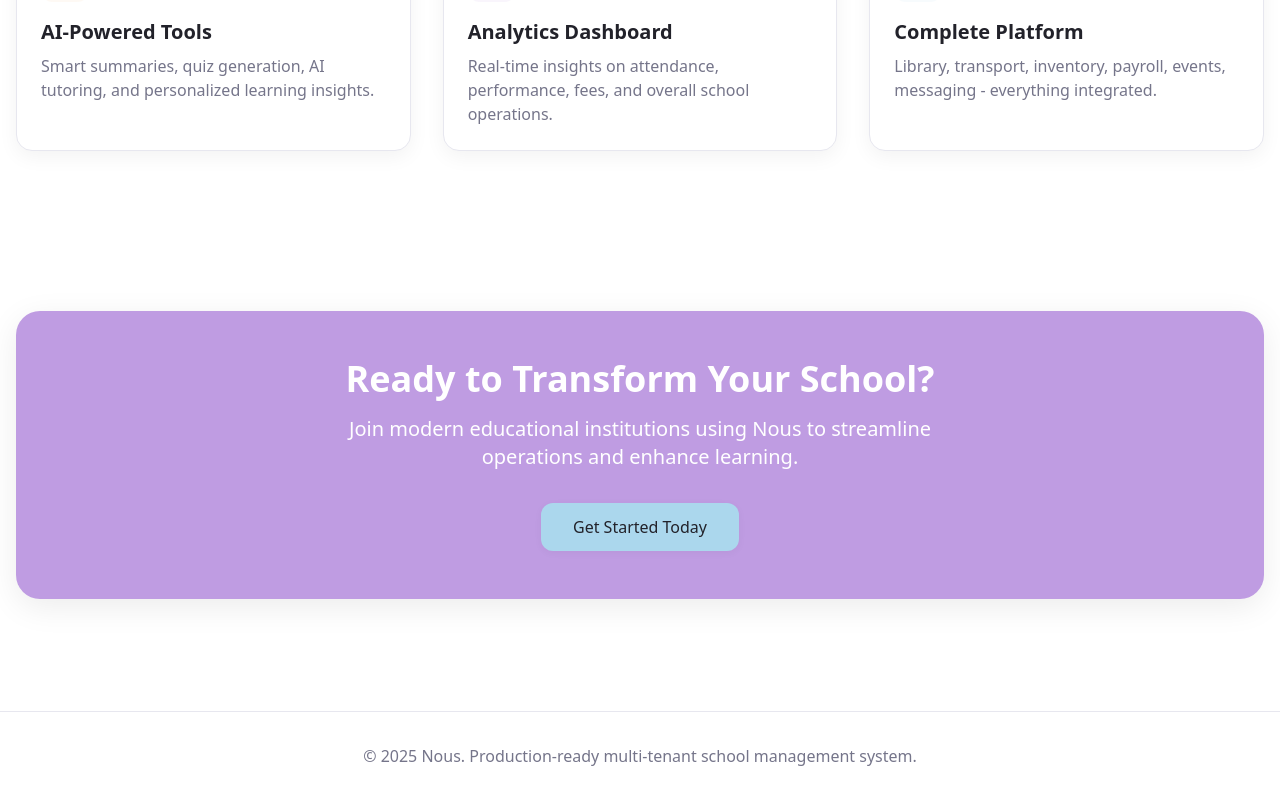
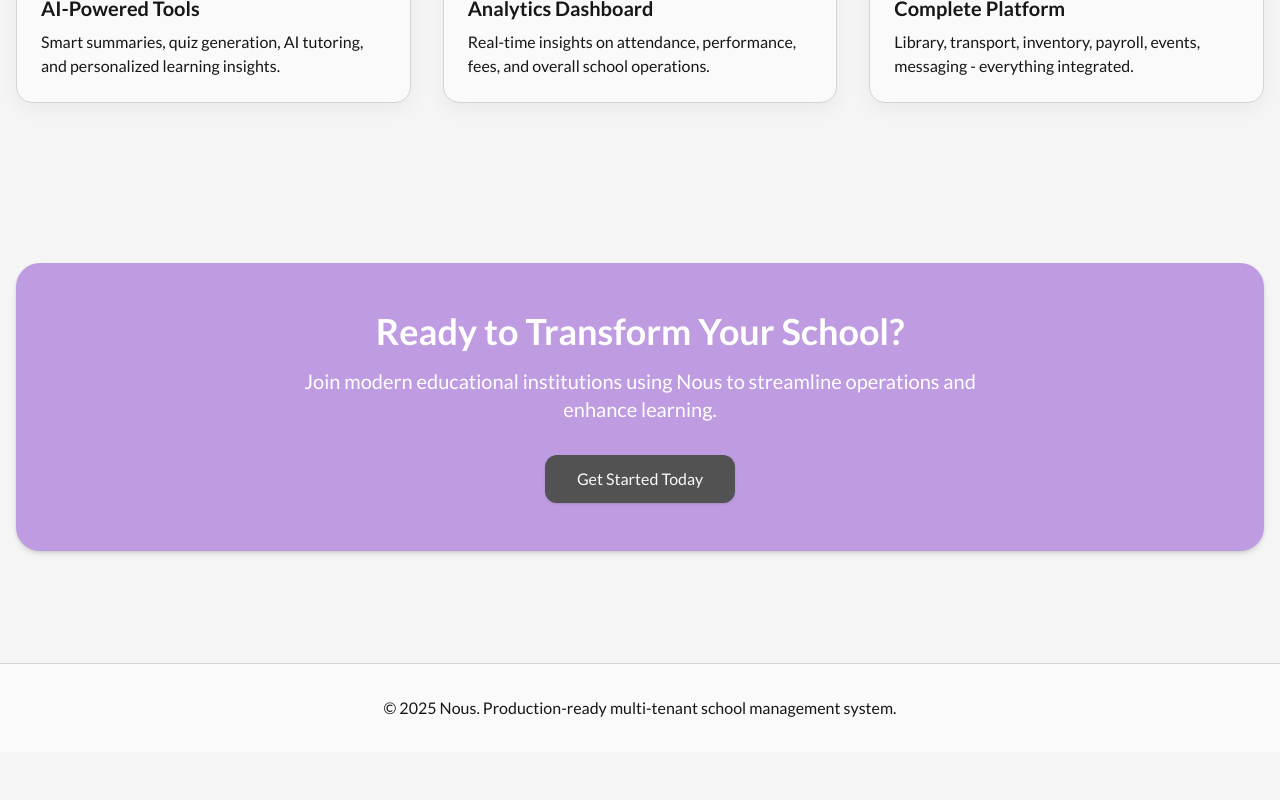
Before and after one commit to NousStudents/NousStudets, a React (Vite) app: page / in a window 1280 px wide. Shown: the part 1065-1865 px from the top of the page. After the commit the page ends 1817 px from the top, so only its background shows below. Built offline with nearby package versions, Linux system fonts and the light colour scheme.

Commit message:
Applied theme Tide
Applied theme in Lovable

```diff
--- a/src/index.css
+++ b/src/index.css
@@ -1,3 +1,6 @@
+@import url("https://fonts.googleapis.com/css2?family=Lato:wght@400;700&display=swap");
+@import url("https://fonts.googleapis.com/css2?family=EB+Garamond:wght@400;500;600;700&display=swap");
+@import url("https://fonts.googleapis.com/css2?family=Fira+Code:wght@400;700&display=swap");
 @tailwind base;
 @tailwind components;
 @tailwind utilities;
@@ -9,23 +12,23 @@ All colors MUST be HSL.
 @layer base {
   :root {
     /* Clean Modern Theme - Pure White Background with Soft Pastels */
-    --background: 0 0% 100%;  /* Pure white */
-    --foreground: 240 10% 15%;  /* Dark text for strong contrast */
+    --background: 0 0% 96%;  /* Pure white */
+    --foreground: 0 0% 9%;  /* Dark text for strong contrast */
 
-    --card: 0 0% 100%;  /* Pure white cards */
-    --card-foreground: 240 10% 15%;
+    --card: 0 0% 98%;  /* Pure white cards */
+    --card-foreground: 0 0% 9%;
 
-    --popover: 0 0% 100%;
-    --popover-foreground: 240 10% 15%;
+    --popover: 0 0% 89%;
+    --popover-foreground: 0 0% 9%;
 
     /* Primary: Soft Lavender Purple */
-    --primary: 270 55% 75%;  /* Gentle pastel purple */
-    --primary-foreground: 0 0% 100%;
+    --primary: 243 75% 58%;  /* Gentle pastel purple */
+    --primary-foreground: 225 100% 96%;
     --primary-hover: 270 60% 70%;
 
     /* Secondary: Soft Sky Blue */
-    --secondary: 200 65% 80%;  /* Gentle pastel blue */
-    --secondary-foreground: 240 10% 15%;
+    --secondary: 0 0% 32%;  /* Gentle pastel blue */
+    --secondary-foreground: 0 0% 98%;
 
     /* Pastel Color Spectrum */
     --pastel-pink: 340 70% 85%;  /* Gentle soft pink */
@@ -54,25 +57,25 @@ All colors MUST be HSL.
     --warning: 30 80% 77%;  /* Gentle soft peach */
     --warning-foreground: 30 35% 25%;
 
-    --muted: 240 15% 96%;  /* Very light gray */
-    --muted-foreground: 240 8% 50%;
+    --muted: 0 0% 63%;  /* Very light gray */
+    --muted-foreground: 0 0% 9%;
 
-    --accent: 340 70% 85%;  /* Gentle pastel pink accent */
-    --accent-foreground: 340 35% 25%;
+    --accent: 250 100% 97%;  /* Gentle pastel pink accent */
+    --accent-foreground: 258 89% 66%;
 
-    --destructive: 0 65% 80%;  /* Gentle soft red */
-    --destructive-foreground: 0 0% 100%;
+    --destructive: 0 72% 50%;  /* Gentle soft red */
+    --destructive-foreground: 0 85% 97%;
 
-    --border: 240 20% 92%;  /* Soft light border */
-    --input: 240 20% 98%;  /* Very light input background */
-    --ring: 270 55% 75%;  /* Gentle pastel purple focus ring */
+    --border: 0 0% 83%;  /* Soft light border */
+    --input: 0 0% 83%;  /* Very light input background */
+    --ring: 243 75% 58%;  /* Gentle pastel purple focus ring */
 
-    --radius: 1.5rem;  /* Extra rounded corners for softer look */
+    --radius: 1.25rem;  /* Extra rounded corners for softer look */
 
     /* Clean Soft Shadows */
-    --shadow-sm: 0 2px 8px rgba(0, 0, 0, 0.04);
-    --shadow-md: 0 4px 16px rgba(0, 0, 0, 0.06);
-    --shadow-lg: 0 8px 32px rgba(0, 0, 0, 0.08);
+    --shadow-sm: 0 1px 3px 0px hsl(0 0% 0% / 0.1), 0 1px 2px -1px hsl(0 0% 0% / 0.1);
+    --shadow-md: 0 1px 3px 0px hsl(0 0% 0% / 0.1), 0 2px 4px -1px hsl(0 0% 0% / 0.1);
+    --shadow-lg: 0 1px 3px 0px hsl(0 0% 0% / 0.1), 0 4px 6px -1px hsl(0 0% 0% / 0.1);
     --shadow-card: 0 6px 20px rgba(0, 0, 0, 0.05);
     --shadow-hover: 0 12px 40px rgba(0, 0, 0, 0.1);
 
@@ -80,24 +83,47 @@ All colors MUST be HSL.
     --transition-smooth: all 0.35s cubic-bezier(0.4, 0, 0.2, 1);
     --transition-bounce: all 0.5s cubic-bezier(0.68, -0.55, 0.265, 1.55);
     --transition-spring: all 0.6s cubic-bezier(0.34, 1.56, 0.64, 1);
+    --chart-1: 234 89% 73%;
+    --chart-2: 255 91% 76%;
+    --chart-3: 270 95% 75%;
+    --chart-4: 238 83% 66%;
+    --chart-5: 0 0% 45%;
+    --sidebar: 0 0% 98%;
+    --sidebar-foreground: 0 0% 9%;
+    --sidebar-primary: 243 75% 58%;
+    --sidebar-primary-foreground: 225 100% 96%;
+    --sidebar-accent: 0 0% 32%;
+    --sidebar-accent-foreground: 0 0% 98%;
+    --sidebar-border: 0 0% 83%;
+    --sidebar-ring: 243 75% 58%;
+    --font-sans: 'Lato', ui-sans-serif, system-ui, -apple-system, BlinkMacSystemFont, 'Segoe UI', Roboto, 'Helvetica Neue', Arial, 'Noto Sans', sans-serif;
+    --font-serif: 'EB Garamond', ui-serif, Georgia, Cambria, 'Times New Roman', Times, serif;
+    --font-mono: 'Fira Code', ui-monospace, SFMono-Regular, Menlo, Monaco, Consolas, 'Liberation Mono', 'Courier New', monospace;
+    --shadow-2xs: 0 1px 3px 0px hsl(0 0% 0% / 0.05);
+    --shadow-xs: 0 1px 3px 0px hsl(0 0% 0% / 0.05);
+    --shadow: 0 1px 3px 0px hsl(0 0% 0% / 0.1), 0 1px 2px -1px hsl(0 0% 0% / 0.1);
+    --shadow-xl: 0 1px 3px 0px hsl(0 0% 0% / 0.1), 0 8px 10px -1px hsl(0 0% 0% / 0.1);
+    --shadow-2xl: 0 1px 3px 0px hsl(0 0% 0% / 0.25);
+    --tracking-normal: 0em;
+    --spacing: 0.25rem;
   }
 
   .dark {
-    --background: 0 0% 5%;  /* Pure black/very dark gray */
-    --foreground: 0 0% 95%;  /* Pure white text */
+    --background: 0 0% 9%;  /* Pure black/very dark gray */
+    --foreground: 0 0% 98%;  /* Pure white text */
 
-    --card: 0 0% 10%;  /* Very dark card */
-    --card-foreground: 0 0% 95%;
+    --card: 0 0% 14%;  /* Very dark card */
+    --card-foreground: 0 0% 98%;
 
-    --popover: 0 0% 10%;
-    --popover-foreground: 0 0% 95%;
+    --popover: 0 0% 25%;
+    --popover-foreground: 0 0% 98%;
 
-    --primary: 270 45% 65%;  /* Subtle pastel purple */
-    --primary-foreground: 0 0% 100%;
+    --primary: 234 89% 73%;  /* Subtle pastel purple */
+    --primary-foreground: 243 47% 20%;
     --primary-hover: 270 50% 70%;
 
-    --secondary: 200 40% 60%;  /* Subtle pastel blue */
-    --secondary-foreground: 0 0% 100%;
+    --secondary: 0 0% 45%;  /* Subtle pastel blue */
+    --secondary-foreground: 0 0% 98%;
 
     /* Dark Mode Subtle Pastels */
     --pastel-pink: 340 40% 60%;
@@ -124,18 +150,18 @@ All colors MUST be HSL.
     --warning: 30 50% 60%;  /* Subtle peach */
     --warning-foreground: 0 0% 100%;
 
-    --muted: 0 0% 20%;  /* Dark gray */
-    --muted-foreground: 0 0% 70%;
+    --muted: 0 0% 45%;  /* Dark gray */
+    --muted-foreground: 0 0% 98%;
 
-    --accent: 340 40% 60%;  /* Subtle pink */
-    --accent-foreground: 0 0% 100%;
+    --accent: 261 72% 22%;  /* Subtle pink */
+    --accent-foreground: 255 91% 76%;
 
-    --destructive: 0 45% 60%;
-    --destructive-foreground: 0 0% 100%;
+    --destructive: 0 84% 60%;
+    --destructive-foreground: 0 85% 97%;
 
-    --border: 0 0% 20%;
-    --input: 0 0% 15%;
-    --ring: 270 45% 65%;
+    --border: 0 0% 32%;
+    --input: 0 0% 32%;
+    --ring: 234 89% 73%;
 
     --gradient-primary: linear-gradient(135deg, hsl(270 45% 65%) 0%, hsl(200 40% 60%) 100%);
     --gradient-hero: linear-gradient(180deg, hsl(0 0% 5%) 0%, hsl(0 0% 10%) 100%);
@@ -143,6 +169,27 @@ All colors MUST be HSL.
     --gradient-blue-purple: linear-gradient(135deg, hsl(200 40% 60%) 0%, hsl(270 45% 65%) 100%);
     --gradient-pink-yellow: linear-gradient(135deg, hsl(340 40% 60%) 0%, hsl(45 50% 60%) 100%);
     --gradient-green-blue: linear-gradient(135deg, hsl(150 35% 55%) 0%, hsl(200 40% 60%) 100%);
+    --chart-1: 229 93% 81%;
+    --chart-2: 252 94% 85%;
+    --chart-3: 269 97% 85%;
+    --chart-4: 234 89% 73%;
+    --chart-5: 0 0% 45%;
+    --sidebar: 0 0% 14%;
+    --sidebar-foreground: 0 0% 98%;
+    --sidebar-primary: 234 89% 73%;
+    --sidebar-primary-foreground: 243 47% 20%;
+    --sidebar-accent: 255 91% 76%;
+    --sidebar-accent-foreground: 261 72% 22%;
+    --sidebar-border: 0 0% 32%;
+    --sidebar-ring: 234 89% 73%;
+    --shadow-2xs: 0 1px 3px 0px hsl(0 0% 0% / 0.05);
+    --shadow-xs: 0 1px 3px 0px hsl(0 0% 0% / 0.05);
+    --shadow-sm: 0 1px 3px 0px hsl(0 0% 0% / 0.1), 0 1px 2px -1px hsl(0 0% 0% / 0.1);
+    --shadow: 0 1px 3px 0px hsl(0 0% 0% / 0.1), 0 1px 2px -1px hsl(0 0% 0% / 0.1);
+    --shadow-md: 0 1px 3px 0px hsl(0 0% 0% / 0.1), 0 2px 4px -1px hsl(0 0% 0% / 0.1);
+    --shadow-lg: 0 1px 3px 0px hsl(0 0% 0% / 0.1), 0 4px 6px -1px hsl(0 0% 0% / 0.1);
+    --shadow-xl: 0 1px 3px 0px hsl(0 0% 0% / 0.1), 0 8px 10px -1px hsl(0 0% 0% / 0.1);
+    --shadow-2xl: 0 1px 3px 0px hsl(0 0% 0% / 0.25);
   }
 }
 
--- a/tailwind.config.ts
+++ b/tailwind.config.ts
@@ -7,137 +7,228 @@ export default {
   theme: {
   	container: {
   		center: true,
-      padding: "2rem",
+  		padding: '2rem',
   		screens: {
-        "2xl": "1400px",
-      },
+  			'2xl': '1400px'
+  		}
   	},
   	extend: {
   		colors: {
-        border: "hsl(var(--border))",
-        input: "hsl(var(--input))",
-        ring: "hsl(var(--ring))",
-        background: "hsl(var(--background))",
-        foreground: "hsl(var(--foreground))",
+  			border: 'hsl(var(--border))',
+  			input: 'hsl(var(--input))',
+  			ring: 'hsl(var(--ring))',
+  			background: 'hsl(var(--background))',
+  			foreground: 'hsl(var(--foreground))',
   			primary: {
-          DEFAULT: "hsl(var(--primary))",
-          foreground: "hsl(var(--primary-foreground))",
-          hover: "hsl(var(--primary-hover))",
+  				DEFAULT: 'hsl(var(--primary))',
+  				foreground: 'hsl(var(--primary-foreground))',
+  				hover: 'hsl(var(--primary-hover))'
   			},
   			secondary: {
-          DEFAULT: "hsl(var(--secondary))",
-          foreground: "hsl(var(--secondary-foreground))",
+  				DEFAULT: 'hsl(var(--secondary))',
+  				foreground: 'hsl(var(--secondary-foreground))'
   			},
   			pastel: {
-          pink: "hsl(var(--pastel-pink))",
-          "pink-foreground": "hsl(var(--pastel-pink-foreground))",
-          blue: "hsl(var(--pastel-blue))",
-          "blue-foreground": "hsl(var(--pastel-blue-foreground))",
-          purple: "hsl(var(--pastel-purple))",
-          "purple-foreground": "hsl(var(--pastel-purple-foreground))",
-          green: "hsl(var(--pastel-green))",
-          "green-foreground": "hsl(var(--pastel-green-foreground))",
-          yellow: "hsl(var(--pastel-yellow))",
-          "yellow-foreground": "hsl(var(--pastel-yellow-foreground))",
-          coral: "hsl(var(--pastel-coral))",
-          "coral-foreground": "hsl(var(--pastel-coral-foreground))",
+  				pink: 'hsl(var(--pastel-pink))',
+  				'pink-foreground': 'hsl(var(--pastel-pink-foreground))',
+  				blue: 'hsl(var(--pastel-blue))',
+  				'blue-foreground': 'hsl(var(--pastel-blue-foreground))',
+  				purple: 'hsl(var(--pastel-purple))',
+  				'purple-foreground': 'hsl(var(--pastel-purple-foreground))',
+  				green: 'hsl(var(--pastel-green))',
+  				'green-foreground': 'hsl(var(--pastel-green-foreground))',
+  				yellow: 'hsl(var(--pastel-yellow))',
+  				'yellow-foreground': 'hsl(var(--pastel-yellow-foreground))',
+  				coral: 'hsl(var(--pastel-coral))',
+  				'coral-foreground': 'hsl(var(--pastel-coral-foreground))'
   			},
   			success: {
-          DEFAULT: "hsl(var(--success))",
-          foreground: "hsl(var(--success-foreground))",
+  				DEFAULT: 'hsl(var(--success))',
+  				foreground: 'hsl(var(--success-foreground))'
   			},
   			warning: {
-          DEFAULT: "hsl(var(--warning))",
-          foreground: "hsl(var(--warning-foreground))",
+  				DEFAULT: 'hsl(var(--warning))',
+  				foreground: 'hsl(var(--warning-foreground))'
   			},
   			destructive: {
-          DEFAULT: "hsl(var(--destructive))",
-          foreground: "hsl(var(--destructive-foreground))",
+  				DEFAULT: 'hsl(var(--destructive))',
+  				foreground: 'hsl(var(--destructive-foreground))'
   			},
   			muted: {
-          DEFAULT: "hsl(var(--muted))",
-          foreground: "hsl(var(--muted-foreground))",
+  				DEFAULT: 'hsl(var(--muted))',
+  				foreground: 'hsl(var(--muted-foreground))'
   			},
   			accent: {
-          DEFAULT: "hsl(var(--accent))",
-          foreground: "hsl(var(--accent-foreground))",
+  				DEFAULT: 'hsl(var(--accent))',
+  				foreground: 'hsl(var(--accent-foreground))'
   			},
   			popover: {
-          DEFAULT: "hsl(var(--popover))",
-          foreground: "hsl(var(--popover-foreground))",
+  				DEFAULT: 'hsl(var(--popover))',
+  				foreground: 'hsl(var(--popover-foreground))'
   			},
   			card: {
-          DEFAULT: "hsl(var(--card))",
-          foreground: "hsl(var(--card-foreground))",
-        },
+  				DEFAULT: 'hsl(var(--card))',
+  				foreground: 'hsl(var(--card-foreground))'
+  			}
   		},
   		boxShadow: {
-        'sm': 'var(--shadow-sm)',
-        'md': 'var(--shadow-md)',
-        'lg': 'var(--shadow-lg)',
-        'card': 'var(--shadow-card)',
-        'hover': 'var(--shadow-hover)',
+  			sm: 'var(--shadow-sm)',
+  			md: 'var(--shadow-md)',
+  			lg: 'var(--shadow-lg)',
+  			card: 'var(--shadow-card)',
+  			hover: 'var(--shadow-hover)',
+  			'2xs': 'var(--shadow-2xs)',
+  			xs: 'var(--shadow-xs)',
+  			xl: 'var(--shadow-xl)',
+  			'2xl': 'var(--shadow-2xl)'
   		},
   		borderRadius: {
-        lg: "var(--radius)",
-        md: "calc(var(--radius) - 2px)",
-        sm: "calc(var(--radius) - 4px)",
+  			lg: 'var(--radius)',
+  			md: 'calc(var(--radius) - 2px)',
+  			sm: 'calc(var(--radius) - 4px)'
   		},
   		keyframes: {
-        "accordion-down": {
-          from: { height: "0", opacity: "0" },
-          to: { height: "var(--radix-accordion-content-height)", opacity: "1" },
+  			'accordion-down': {
+  				from: {
+  					height: '0',
+  					opacity: '0'
   				},
-        "accordion-up": {
-          from: { height: "var(--radix-accordion-content-height)", opacity: "1" },
-          to: { height: "0", opacity: "0" },
+  				to: {
+  					height: 'var(--radix-accordion-content-height)',
+  					opacity: '1'
+  				}
   			},
-        "fade-in": {
-          "0%": { opacity: "0", transform: "translateY(10px)" },
-          "100%": { opacity: "1", transform: "translateY(0)" },
+  			'accordion-up': {
+  				from: {
+  					height: 'var(--radix-accordion-content-height)',
+  					opacity: '1'
   				},
-        "fade-out": {
-          "0%": { opacity: "1", transform: "translateY(0)" },
-          "100%": { opacity: "0", transform: "translateY(10px)" },
+  				to: {
+  					height: '0',
+  					opacity: '0'
+  				}
   			},
-        "scale-in": {
-          "0%": { transform: "scale(0.95)", opacity: "0" },
-          "100%": { transform: "scale(1)", opacity: "1" },
+  			'fade-in': {
+  				'0%': {
+  					opacity: '0',
+  					transform: 'translateY(10px)'
   				},
-        "slide-up": {
-          "0%": { transform: "translateY(20px)", opacity: "0" },
-          "100%": { transform: "translateY(0)", opacity: "1" },
+  				'100%': {
+  					opacity: '1',
+  					transform: 'translateY(0)'
+  				}
   			},
-        "bounce-soft": {
-          "0%, 100%": { transform: "translateY(0)" },
-          "50%": { transform: "translateY(-5px)" },
+  			'fade-out': {
+  				'0%': {
+  					opacity: '1',
+  					transform: 'translateY(0)'
   				},
-        "shimmer": {
-          "0%": { backgroundPosition: "-200% 0" },
-          "100%": { backgroundPosition: "200% 0" },
+  				'100%': {
+  					opacity: '0',
+  					transform: 'translateY(10px)'
+  				}
   			},
-        "float": {
-          "0%, 100%": { transform: "translateY(0px)" },
-          "50%": { transform: "translateY(-10px)" },
+  			'scale-in': {
+  				'0%': {
+  					transform: 'scale(0.95)',
+  					opacity: '0'
   				},
-        "pulse-soft": {
-          "0%, 100%": { opacity: "1" },
-          "50%": { opacity: "0.8" },
+  				'100%': {
+  					transform: 'scale(1)',
+  					opacity: '1'
+  				}
   			},
+  			'slide-up': {
+  				'0%': {
+  					transform: 'translateY(20px)',
+  					opacity: '0'
+  				},
+  				'100%': {
+  					transform: 'translateY(0)',
+  					opacity: '1'
+  				}
+  			},
+  			'bounce-soft': {
+  				'0%, 100%': {
+  					transform: 'translateY(0)'
+  				},
+  				'50%': {
+  					transform: 'translateY(-5px)'
+  				}
+  			},
+  			'shimmer': {
+  				'0%': {
+  					backgroundPosition: '-200% 0'
+  				},
+  				'100%': {
+  					backgroundPosition: '200% 0'
+  				}
+  			},
+  			'float': {
+  				'0%, 100%': {
+  					transform: 'translateY(0px)'
+  				},
+  				'50%': {
+  					transform: 'translateY(-10px)'
+  				}
+  			},
+  			'pulse-soft': {
+  				'0%, 100%': {
+  					opacity: '1'
+  				},
+  				'50%': {
+  					opacity: '0.8'
+  				}
+  			}
   		},
   		animation: {
-        "accordion-down": "accordion-down 0.3s ease-out",
-        "accordion-up": "accordion-up 0.3s ease-out",
-        "fade-in": "fade-in 0.4s ease-out",
-        "fade-out": "fade-out 0.3s ease-out",
-        "scale-in": "scale-in 0.3s ease-out",
-        "slide-up": "slide-up 0.5s ease-out",
-        "bounce-soft": "bounce-soft 2s ease-in-out infinite",
-        "shimmer": "shimmer 3s linear infinite",
-        "float": "float 3s ease-in-out infinite",
-        "pulse-soft": "pulse-soft 2s ease-in-out infinite",
+  			'accordion-down': 'accordion-down 0.3s ease-out',
+  			'accordion-up': 'accordion-up 0.3s ease-out',
+  			'fade-in': 'fade-in 0.4s ease-out',
+  			'fade-out': 'fade-out 0.3s ease-out',
+  			'scale-in': 'scale-in 0.3s ease-out',
+  			'slide-up': 'slide-up 0.5s ease-out',
+  			'bounce-soft': 'bounce-soft 2s ease-in-out infinite',
+  			'shimmer': 'shimmer 3s linear infinite',
+  			'float': 'float 3s ease-in-out infinite',
+  			'pulse-soft': 'pulse-soft 2s ease-in-out infinite'
   		},
-    },
+  		fontFamily: {
+  			sans: [
+  				'Lato',
+  				'ui-sans-serif',
+  				'system-ui',
+  				'-apple-system',
+  				'BlinkMacSystemFont',
+  				'Segoe UI',
+  				'Roboto',
+  				'Helvetica Neue',
+  				'Arial',
+  				'Noto Sans',
+  				'sans-serif'
+  			],
+  			serif: [
+  				'EB Garamond',
+  				'ui-serif',
+  				'Georgia',
+  				'Cambria',
+  				'Times New Roman',
+  				'Times',
+  				'serif'
+  			],
+  			mono: [
+  				'Fira Code',
+  				'ui-monospace',
+  				'SFMono-Regular',
+  				'Menlo',
+  				'Monaco',
+  				'Consolas',
+  				'Liberation Mono',
+  				'Courier New',
+  				'monospace'
+  			]
+  		}
+  	}
   },
   plugins: [require("tailwindcss-animate")],
 } satisfies Config;
```
Lines whose indentation alone changed are shown as unchanged.
